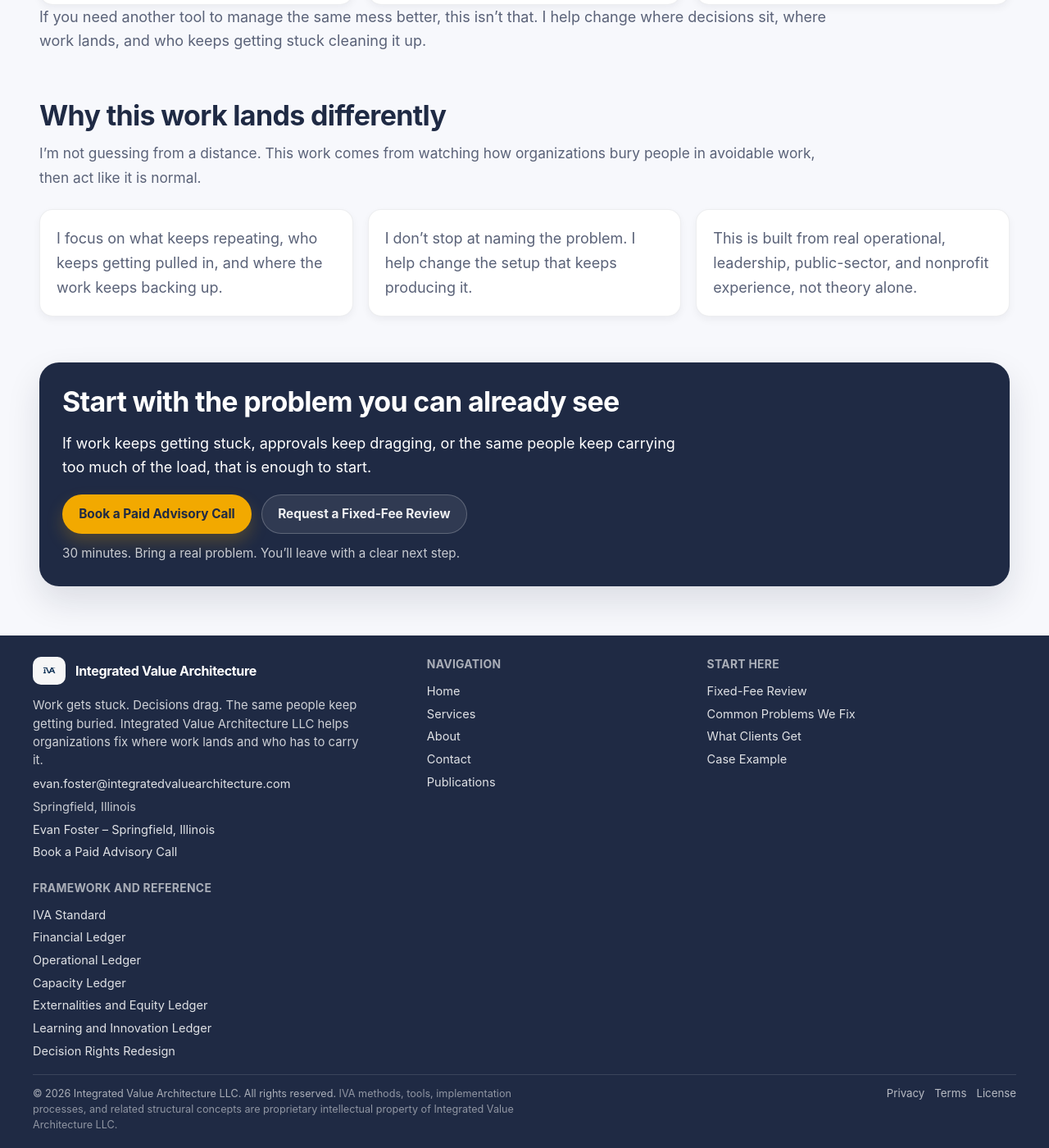
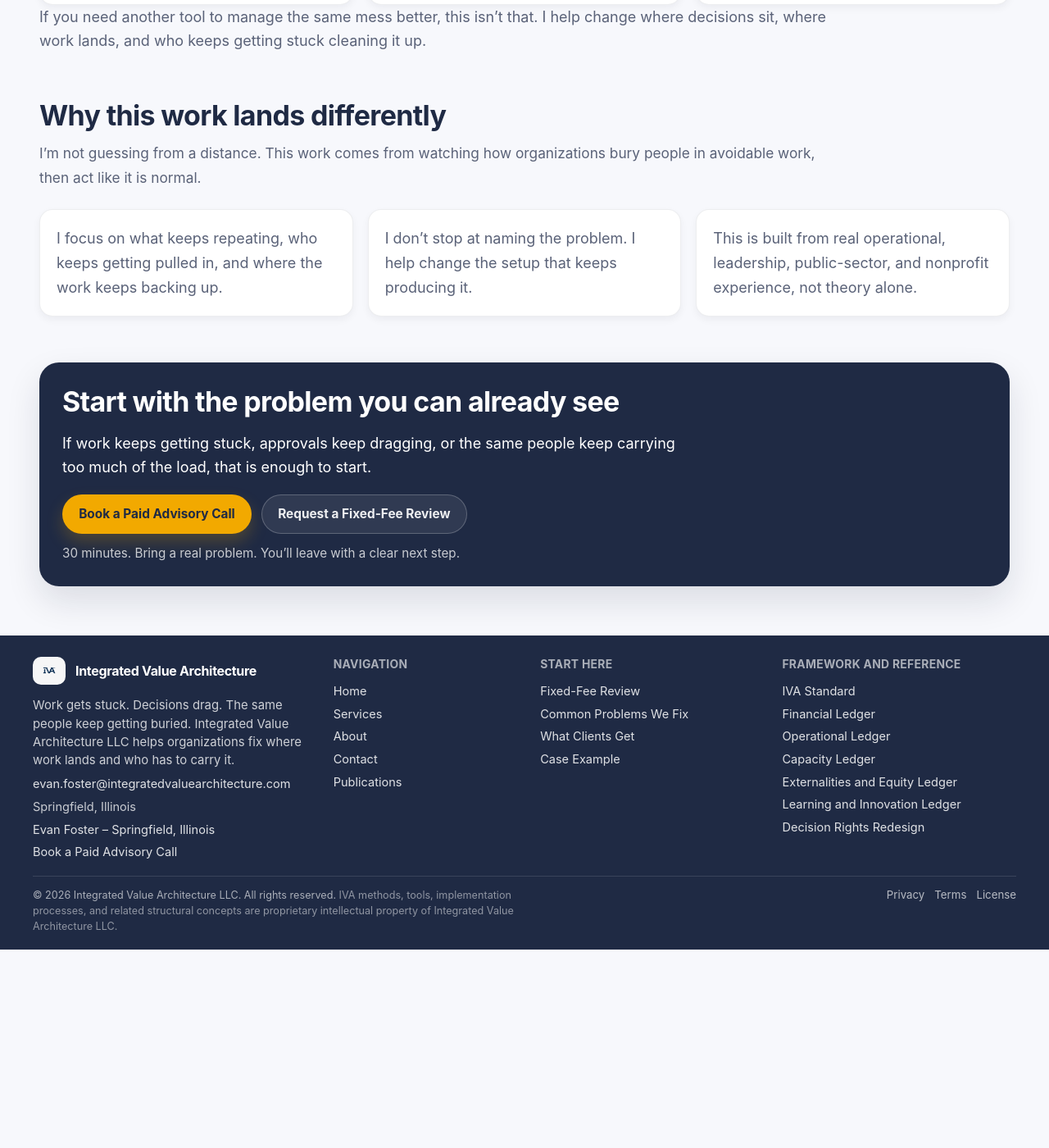
Before and after one commit to efost7873/integratedvaluearchitecture.com, a Jekyll site: the page built from index.html, in a window 1280 px wide and 1400 px high, scrolled down 3098 px. Shown: the whole window at 82% size. Built offline with Jekyll 4.4.1, drawn with Linux system fonts in a browser that asks for light colours; after the commit the page ends 4256 px from its top, so only the background shows below that.

Commit message:
Adjust footer grid layout for better responsiveness

```diff
--- a/_sass/_footer.scss
+++ b/_sass/_footer.scss
@@ -16,7 +16,7 @@
 
 .iva-footer-grid {
   display: grid;
-  grid-template-columns: 1.15fr 0.8fr 0.95fr;
+  grid-template-columns: 1.2fr 0.8fr 0.95fr 1fr;
   gap: 24px;
   margin-bottom: 18px;
   align-items: start;
@@ -135,8 +135,8 @@
   transform: none;
 }
 
-/* keep 3 columns longer */
-@media (max-width: 840px) {
+/* shift to 2 columns earlier now that footer has 4 columns */
+@media (max-width: 980px) {
   .iva-footer {
     padding: 24px 22px 18px;
   }
```
